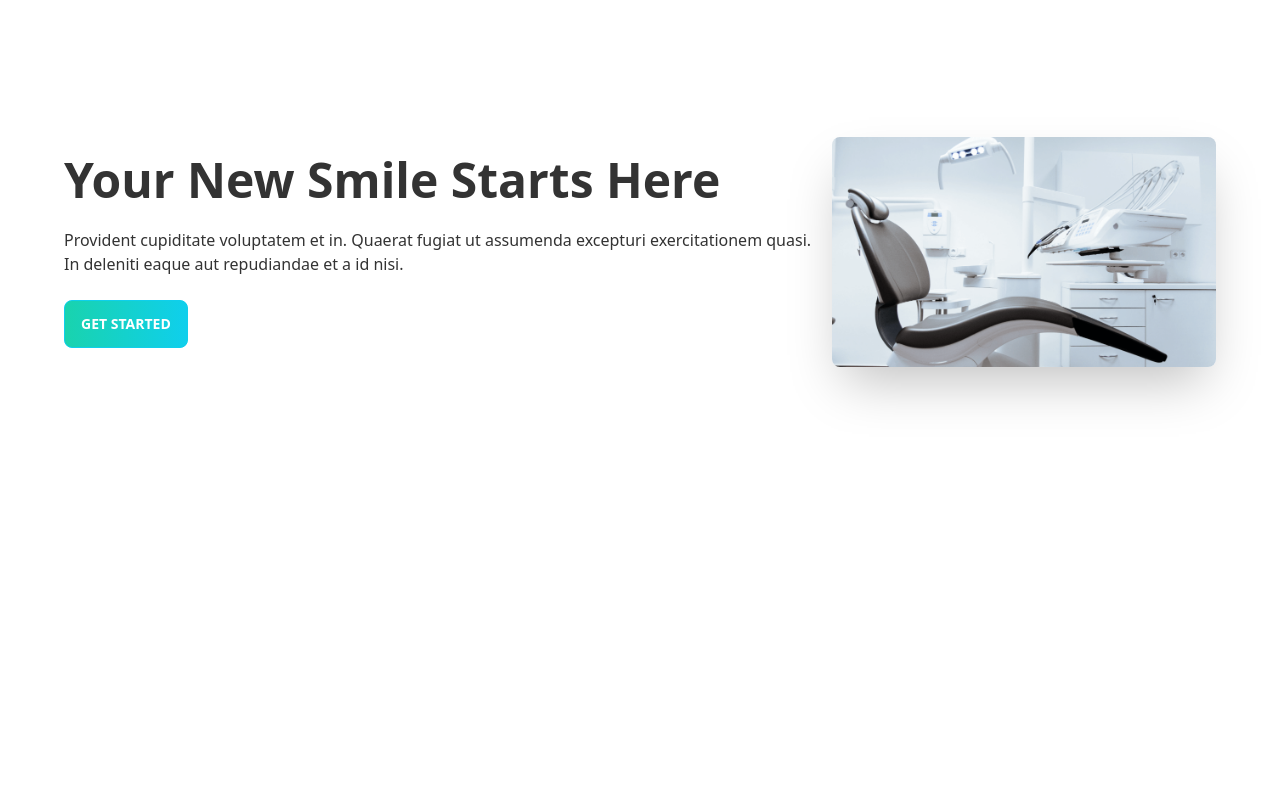
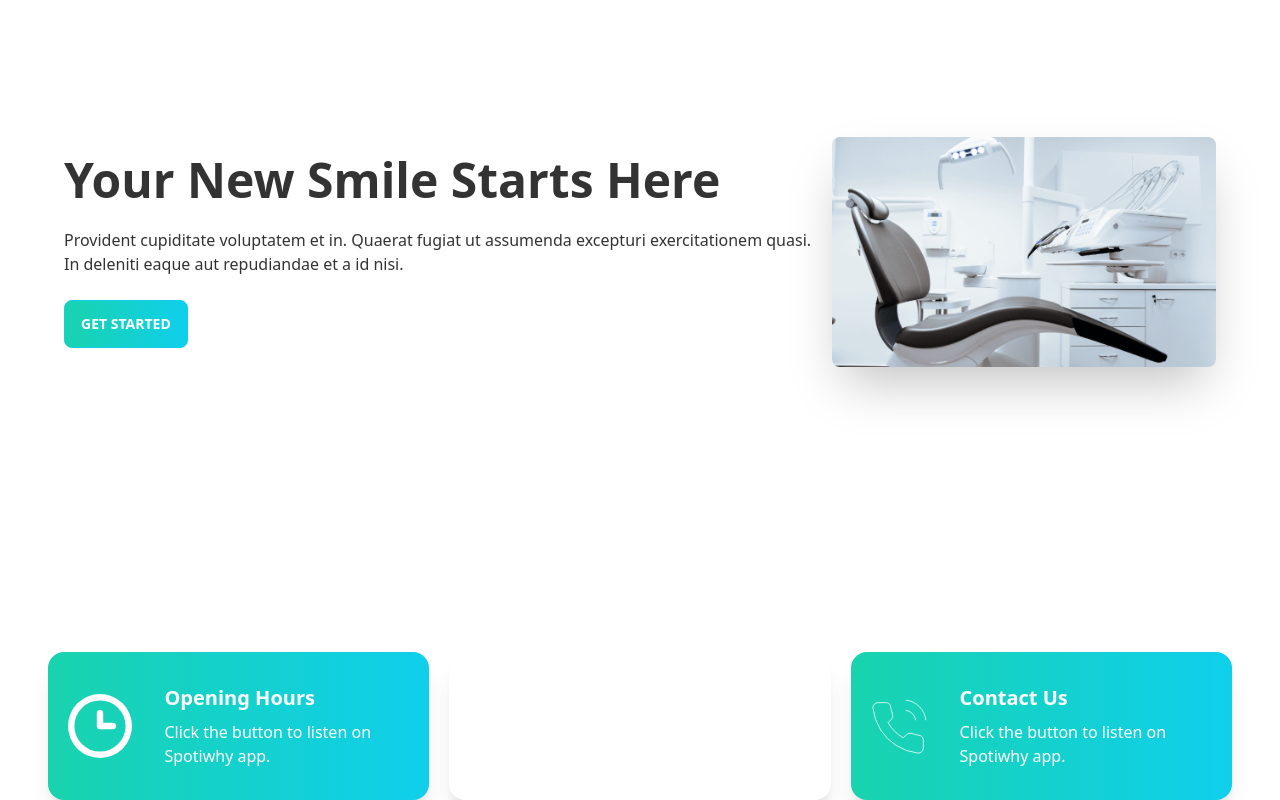
Before and after one commit to ShafiArnob/doctors-portal-ph, a React (Create React App) app in the folder doctors-appointment-client/: page / in a window 1280 px wide. Shown: the part 212-1012 px from the top of the page. Before the commit the page ends 864 px from the top, so only its background shows below. Built offline with nearby package versions, Linux system fonts and the light colour scheme.

Commit message:
home--info-section

```diff
--- a/doctors-appointment-client/src/Pages/Home/Banner.js
+++ b/doctors-appointment-client/src/Pages/Home/Banner.js
@@ -2,7 +2,7 @@
 import chair from '../../assets/images/chair.png'
 const Banner = () => {
   return (
-    <div class="hero min-h-screen px-12">
+    <div class="hero min-h-screen">
   <div class="hero-content flex-col lg:flex-row-reverse">
     <img src={chair} class="max-w-sm rounded-lg shadow-2xl" />
     <div>
--- a/doctors-appointment-client/src/Pages/Home/Home.js
+++ b/doctors-appointment-client/src/Pages/Home/Home.js
@@ -1,10 +1,12 @@
 import React from 'react';
 import Banner from './Banner';
+import Info from './Info';
 
 const Home = () => {
   return (
-    <div>
+    <div className='px-12'>
       <Banner></Banner>
+      <Info></Info>
     </div>
   );
 };
--- /dev/null
+++ b/doctors-appointment-client/src/Pages/Home/Info.js
@@ -0,0 +1,15 @@
+import InfoCard from './InfoCard';
+import clock from '../../assets/icons/clock.svg'
+import marker from '../../assets/icons/marker.svg'
+import phone from '../../assets/icons/phone.svg'
+const Info = () => {
+  return (
+    <div className='grid grid-cols-1 lg:grid-cols-3 gap-5'>
+      <InfoCard cardTitle="Opening Hours" bgClass="bg-gradient-to-r from-secondary to-primary" img={clock}></InfoCard>
+      <InfoCard cardTitle="Our Locations" bgClass="bg-accent" img={marker}></InfoCard>
+      <InfoCard cardTitle="Contact Us" bgClass="bg-gradient-to-r from-secondary to-primary" img={phone}></InfoCard>
+    </div>
+  );
+};
+
+export default Info;
--- /dev/null
+++ b/doctors-appointment-client/src/Pages/Home/InfoCard.js
@@ -0,0 +1,15 @@
+import React from 'react';
+
+const InfoCard = ({img, cardTitle, bgClass}) => {
+  return (
+    <div class={`card lg:card-side bg-base-100 shadow-xl ${bgClass}`}>
+      <figure className='pl-5'><img src={img} alt="Album"/></figure>
+      <div className="card-body">
+        <h2 className="card-title text-white">{cardTitle}</h2>
+        <p className='text-white'>Click the button to listen on Spotiwhy app.</p>
+      </div>
+    </div>
+  );
+};
+
+export default InfoCard;
```
